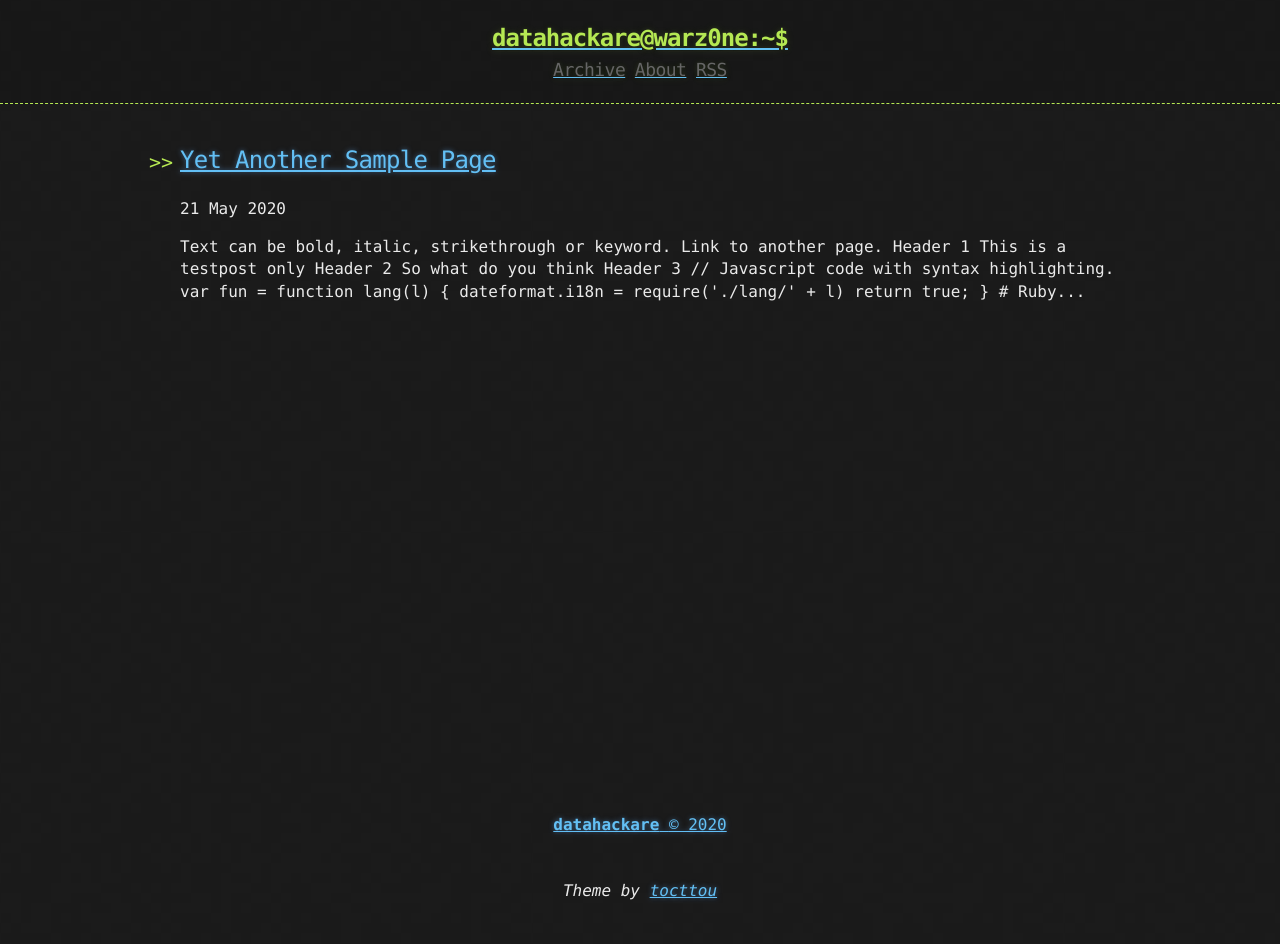
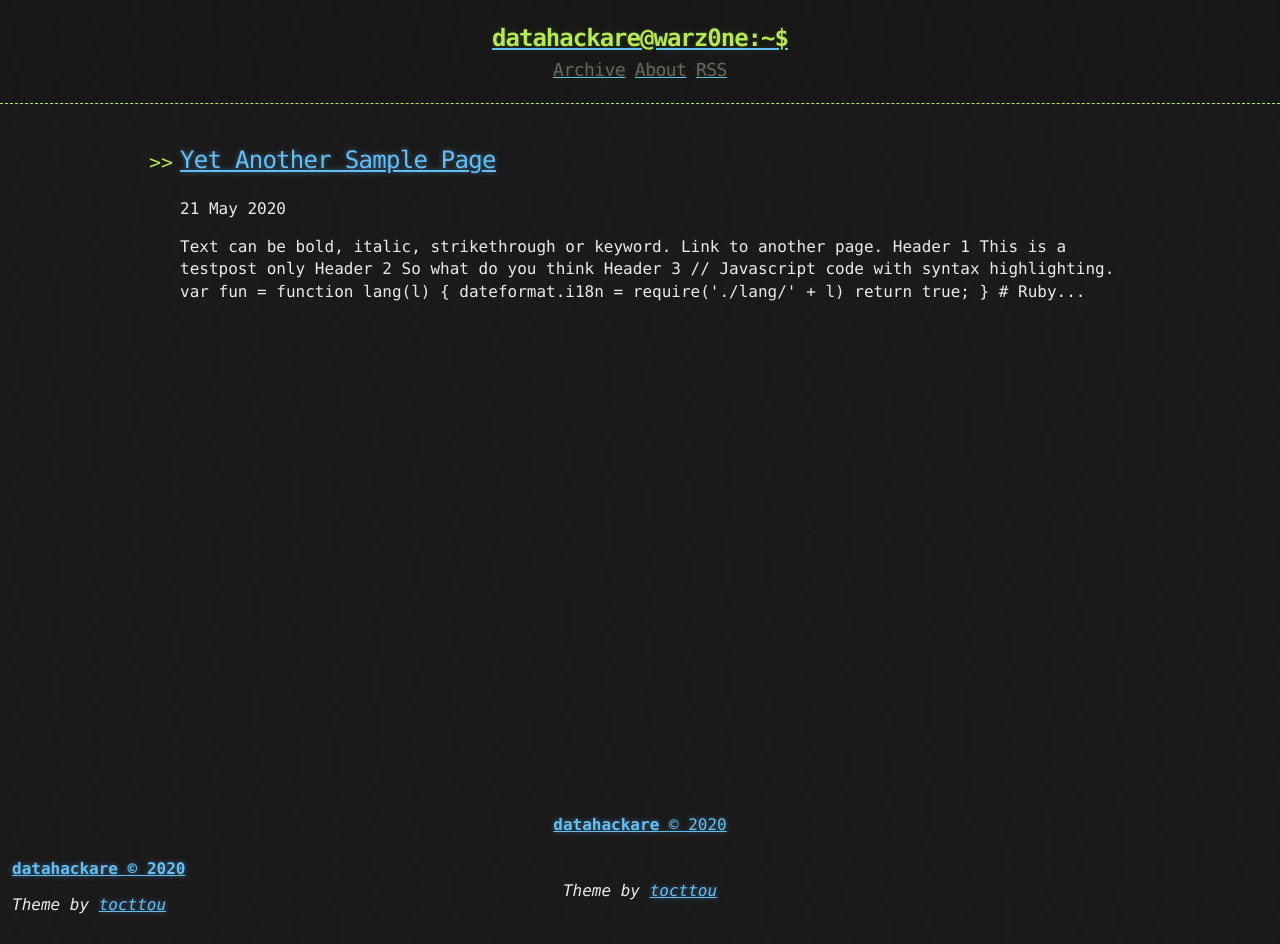
Before and after one commit to datahackare/warz0ne, a Jekyll site: the page built from index.html, in a window 1280 px wide. Built offline with Jekyll 4.4.1, drawn with Linux system fonts in a browser that asks for light colours; the list of posts is cut into pages by our own code; before the commit the page ends 916 px from its top, so only the background shows below that.

Commit message:
Update footer.html

```diff
--- a/_includes/footer.html
+++ b/_includes/footer.html
@@ -6,3 +6,23 @@
     {% capture currentyear %}{{ 'now' | date: "%Y" }}{% endcapture %}
     <span>© {{ currentyear }}<br></a><p font-size:small;><em>Theme by <a href="https://github.com/tocttou">tocttou</a></em></p></span>
 </footer>
+
+
+<style>
+table, th, td {
+  border: 0px solid black;
+}
+</style>
+<table>
+  <tr>
+
+    <th><a href="https://creativecommons.org/licenses/by-nc/3.0/deed.en_US">
+    <span>
+        <b>{{ site.owner}}</b>
+    </span>
+    {% capture currentyear %}{{ 'now' | date: "%Y" }}{% endcapture %}
+    <span>© {{ currentyear }}</a></th>
+  </tr>
+  <tr>
+    <td><em>Theme by <a href="https://github.com/tocttou">tocttou</a></em></td>
+</table>
```
